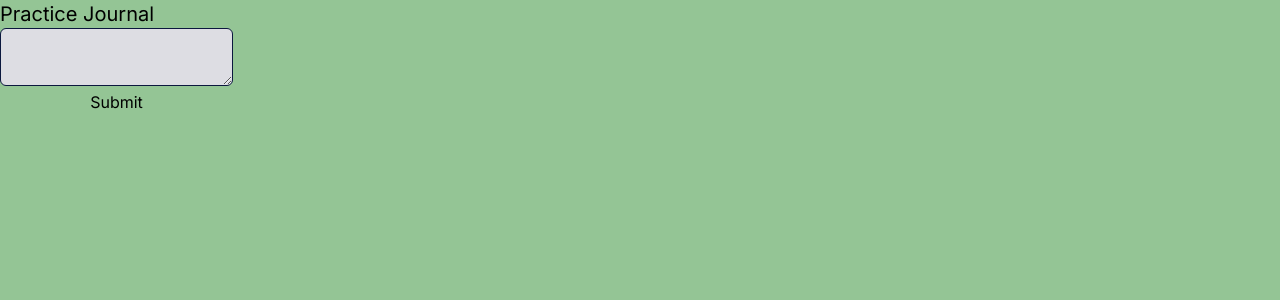
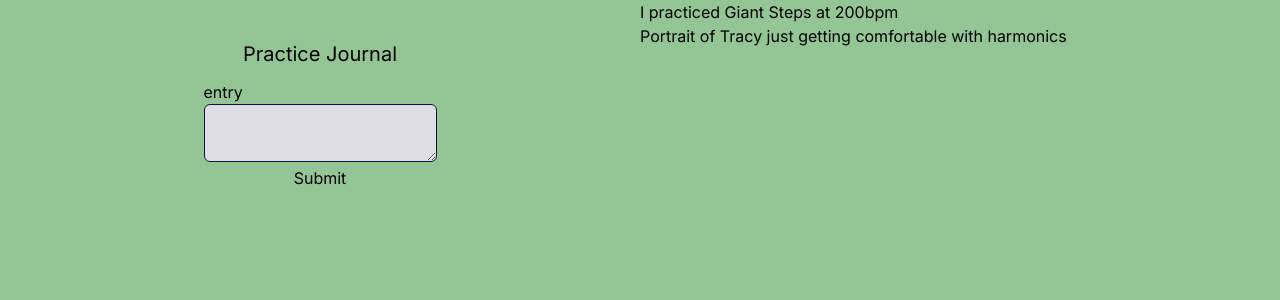
Before and after one commit to LAsoul88/practice_buddy, a Next.js app: page /journal in a window 1280 px wide. Shown: the top 300 px of the page. Built offline with nearby package versions, Linux system fonts and the light colour scheme.

Commit message:
separated server and client functionality for Journal component

```diff
--- /dev/null
+++ b/src/app/journal/_components/JournalForm.tsx
@@ -0,0 +1,37 @@
+'use client'
+import { useState, useEffect } from 'react'
+import type { ReactNode, FormEvent, ChangeEvent } from 'react'
+import { Button } from '@/components/Button'
+import { Input, FormElements } from '@/components/Input'
+
+interface FormProps {
+  submit: (body: any) => void
+}
+
+export const JournalForm = ({ submit }: FormProps) => {
+	const [entry, setEntry] = useState('')
+
+	const handleSubmit = (e: FormEvent) => {
+		e.preventDefault()
+		submit(entry)
+		setEntry('')
+	}
+
+	const handleChange = (e: ChangeEvent<FormElements>) => {
+		const value: string = e.target.value
+		setEntry(value)
+	}
+	return (
+		<form className="flex flex-col" onSubmit={handleSubmit}>
+			<Input
+				inputType="textarea"
+				name="entry"
+				value={entry}
+				handleChange={handleChange}
+				width={'200px'}
+				height={'200px'}
+			/>
+			<Button onClick={() => {}}>Submit</Button>
+		</form>
+	)
+}
--- a/src/app/journal/_components/JournalState.tsx
+++ /dev/null
@@ -1,10 +0,0 @@
-'use client'
-import { useState, useEffect } from 'react'
-
-export const JournalState = () => {
-  const [journal, setJournal] = useState('')
-  const [entries, setEntries] = useState<string[]>([])
-  return (
-    <></>
-  )
-}
--- a/src/app/journal/page.tsx
+++ b/src/app/journal/page.tsx
@@ -1,34 +1,28 @@
-'use client'
-import { useState, FormEvent, ChangeEvent } from 'react'
-import { Button } from '@/components/Button'
+import { JournalForm } from './_components/JournalForm'
+import { GET, POST } from '@/lib/fetch'
 
-export default function Journal() {
-  const [entry, setEntry] = useState('')
+export default async function Journal() {
+	// const entries = await GET('/journal')
+	const entries = ['I practiced Giant Steps at 200bpm', 'Portrait of Tracy just getting comfortable with harmonics']
 
-  const handleSubmit = (e: FormEvent) => {
-    e.preventDefault()
-    setEntry('')
-  }
+	const createEntry = async (body: any) => {
+		'use server'
+		await POST('/journal', body)
+	}
 
-  const handleChange = (e: ChangeEvent<HTMLTextAreaElement>) => {
-    const value: string = e.target.value
-    setEntry(value)
-  }
-  return (
-    <div className="w-full h-full flex flex-col">
-      <h2>Practice Journal</h2>
-      <form className="flex flex-col w-fit h-fit" onSubmit={handleSubmit}>
-        <textarea
-          className="input"
-          value={entry}
-          onChange={handleChange}
-        ></textarea>
-        <Button
-          onClick={() => {}}
-        >
-          Submit
-        </Button>
-      </form>
-    </div>
-  )
+	return (
+		<div className="w-full h-full flex">
+			<div className="flex flex-col w-1/2 h-full items-center p-10 space-y-3">
+				<h2>Practice Journal</h2>
+				<JournalForm
+					submit={createEntry}
+				/>
+			</div>
+			<div className="flex flex-col w-1/2">
+				{entries.map((entry: string) => {
+					return <div key={entry}>{entry}</div>
+				})}
+			</div>
+		</div>
+	)
 }
```
